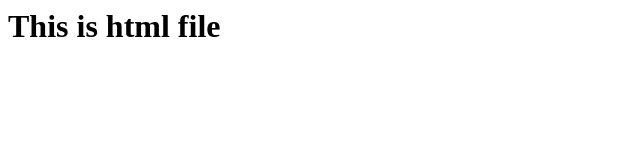
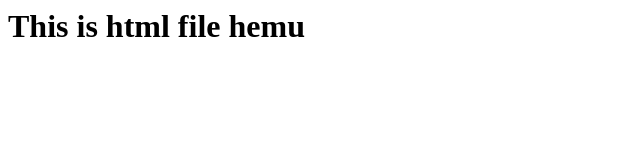
Before and after one commit to hemanthkhn/netflix-clone, a plain HTML site: page index.html in a window 1280 px wide. Shown: the whole page, without its empty margins (0-640 px from the left). Drawn offline with Linux system fonts and the light colour scheme.

Commit message:
Update index.html

```diff
--- a/index.html
+++ b/index.html
@@ -1 +1 @@
-<h1>This is html file </h1>
+<h1>This is html file hemu</h1>
```
